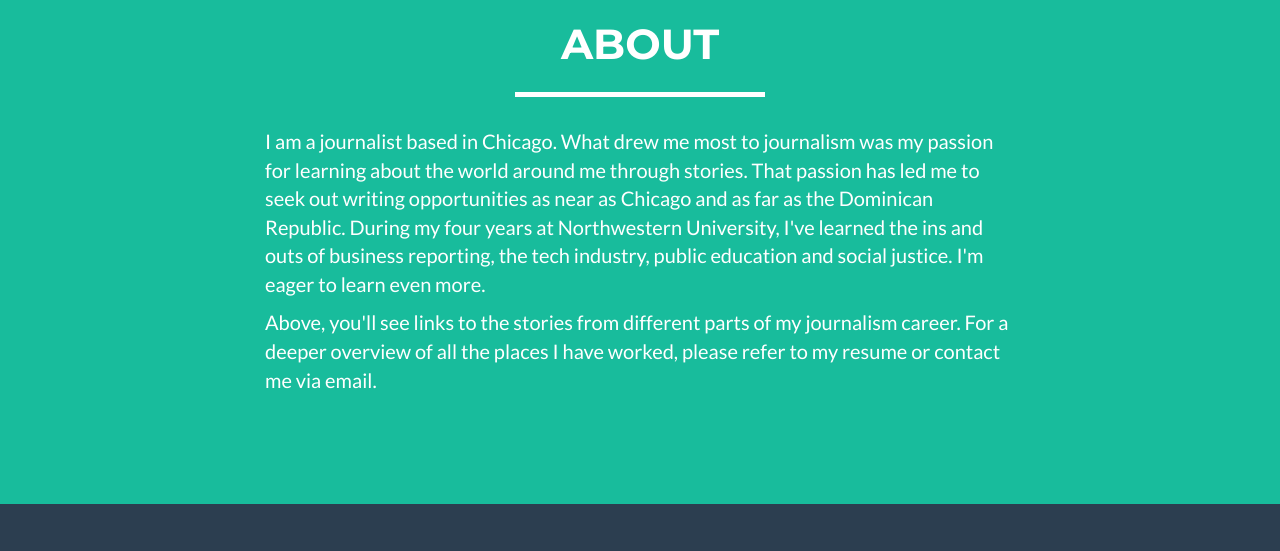
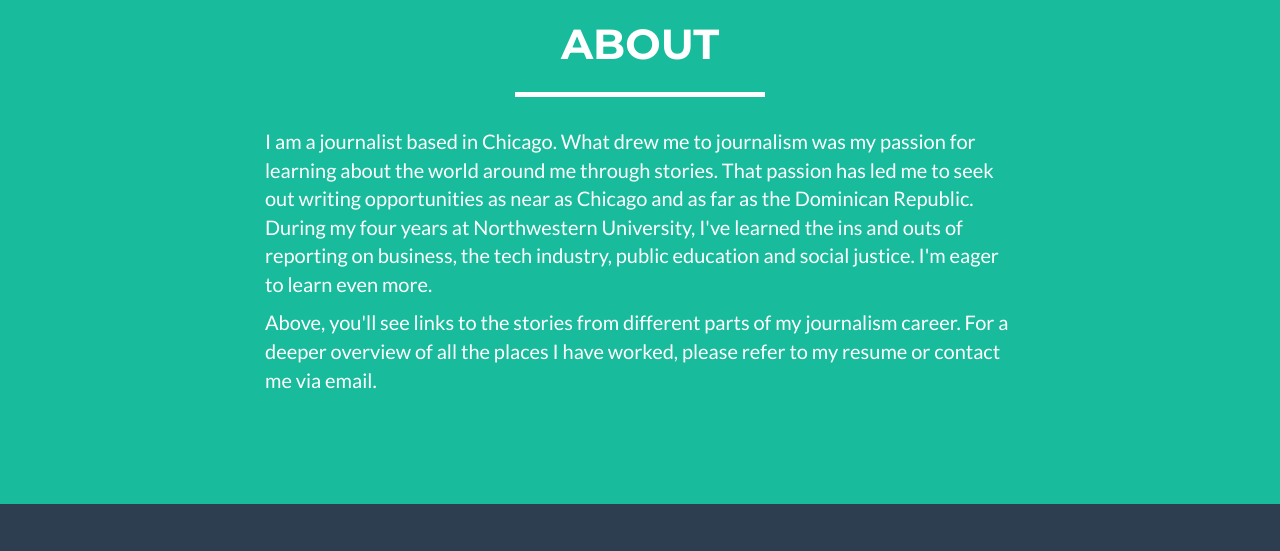
Before and after one commit to cyrusaf/caroline-website, a website: page index.html in a window 1280 px wide. Shown: the part 1620-2171 px from the top of the page. Drawn offline with nearby package versions, Linux system fonts and the light colour scheme.

Commit message:
updated title

```diff
--- a/index.html
+++ b/index.html
@@ -9,7 +9,7 @@
     <meta name="description" content="">
     <meta name="author" content="">
 
-    <title>Freelancer - Start Bootstrap Theme</title>
+    <title>Caroline Spiezio</title>
 
     <!-- Bootstrap Core CSS -->
     <link href="vendor/bootstrap/css/bootstrap.min.css" rel="stylesheet">
@@ -171,7 +171,7 @@
             </div>
             <div class="row">
                 <div class="col-lg-8 col-lg-offset-2">
-                    <p>I am a journalist based in Chicago. What drew me most to journalism was my passion for learning about the world around me through stories. That passion has led me to seek out writing opportunities as near as Chicago and as far as the Dominican Republic. During my four years at Northwestern University, I've learned the ins and outs of business reporting, the tech industry, public education and social justice. I'm eager to learn even more. </p>
+                    <p>I am a journalist based in Chicago. What drew me to journalism was my passion for learning about the world around me through stories. That passion has led me to seek out writing opportunities as near as Chicago and as far as the Dominican Republic. During my four years at Northwestern University, I've learned the ins and outs of reporting on business, the tech industry, public education and social justice. I'm eager to learn even more. </p>
                     <p>Above, you'll see links to the stories from different parts of my journalism career. For a deeper overview of all the places I have worked, please refer to my resume or contact me via email.</p>
                 </div>
 
```
Also changed, not shown: 1 other file.
